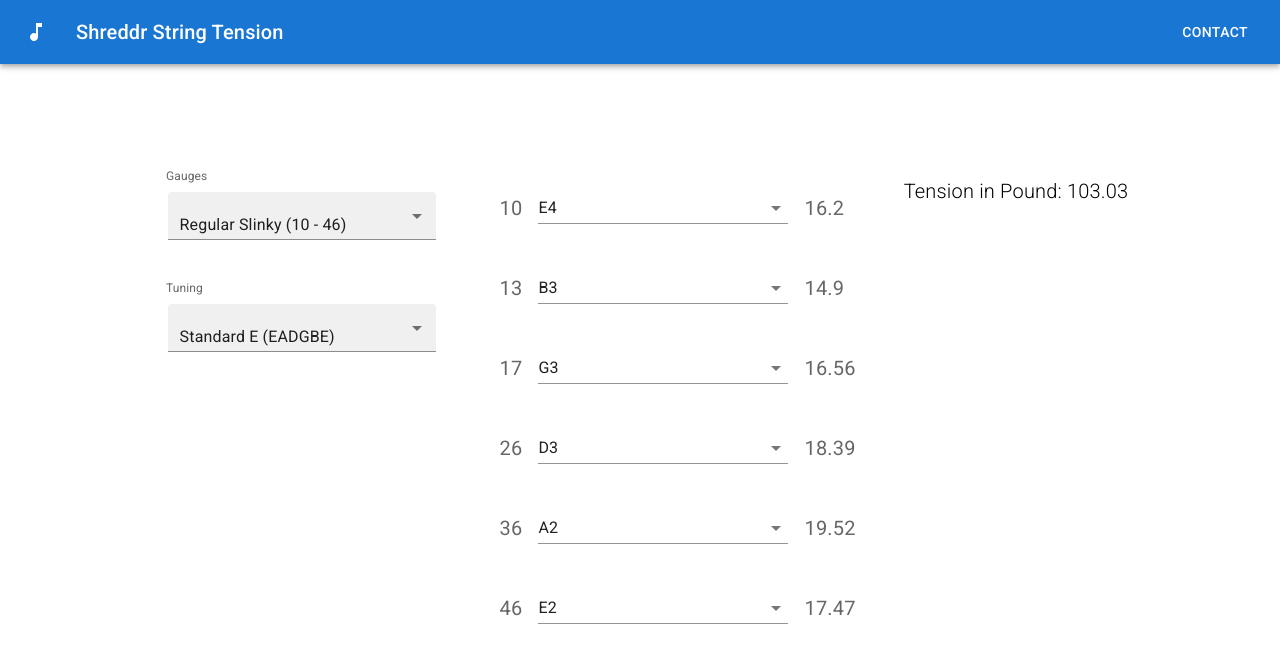
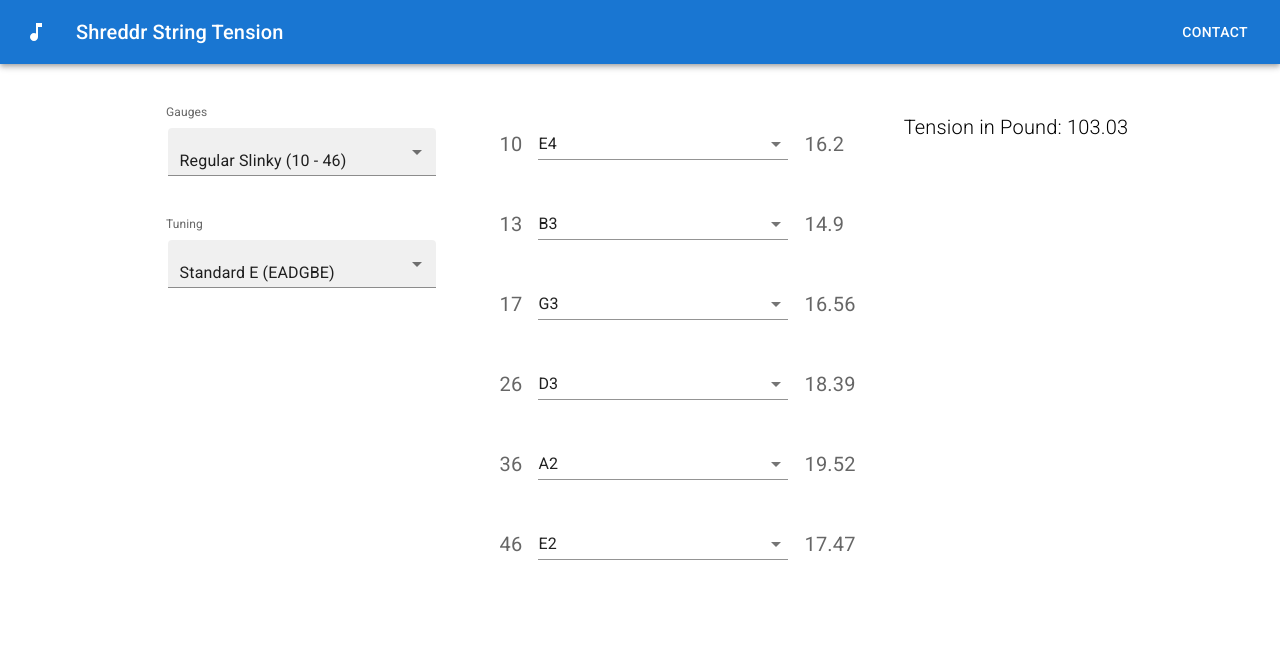
Before and after one commit to torfstack/shreddr, a Next.js app: page / in a window 1280 px wide. Shown: the top 654 px of the page. Built offline with nearby package versions, Linux system fonts and the light colour scheme.

Commit message:
chore: less padding

```diff
--- a/src/app/page.tsx
+++ b/src/app/page.tsx
@@ -34,7 +34,7 @@
                     </Button>
                 </Toolbar>
             </AppBar>
-            <main className="flex min-h-screen flex-col items-center justify-between p-24">
+            <main className="flex min-h-screen flex-col items-center justify-between p-8">
                 <StringSet stringSet={EBRegularSlinky} tuning={SixStandardETuning} />
             </main>
         </>
```
